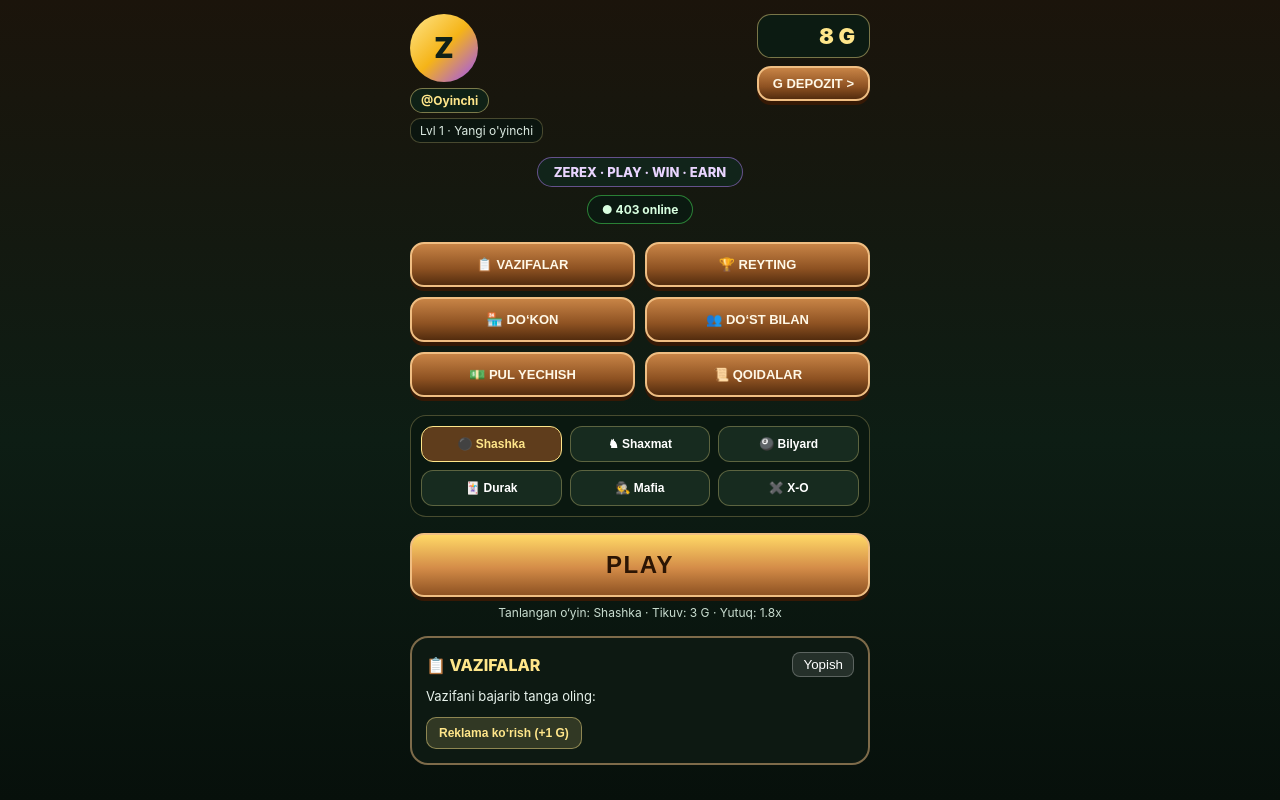
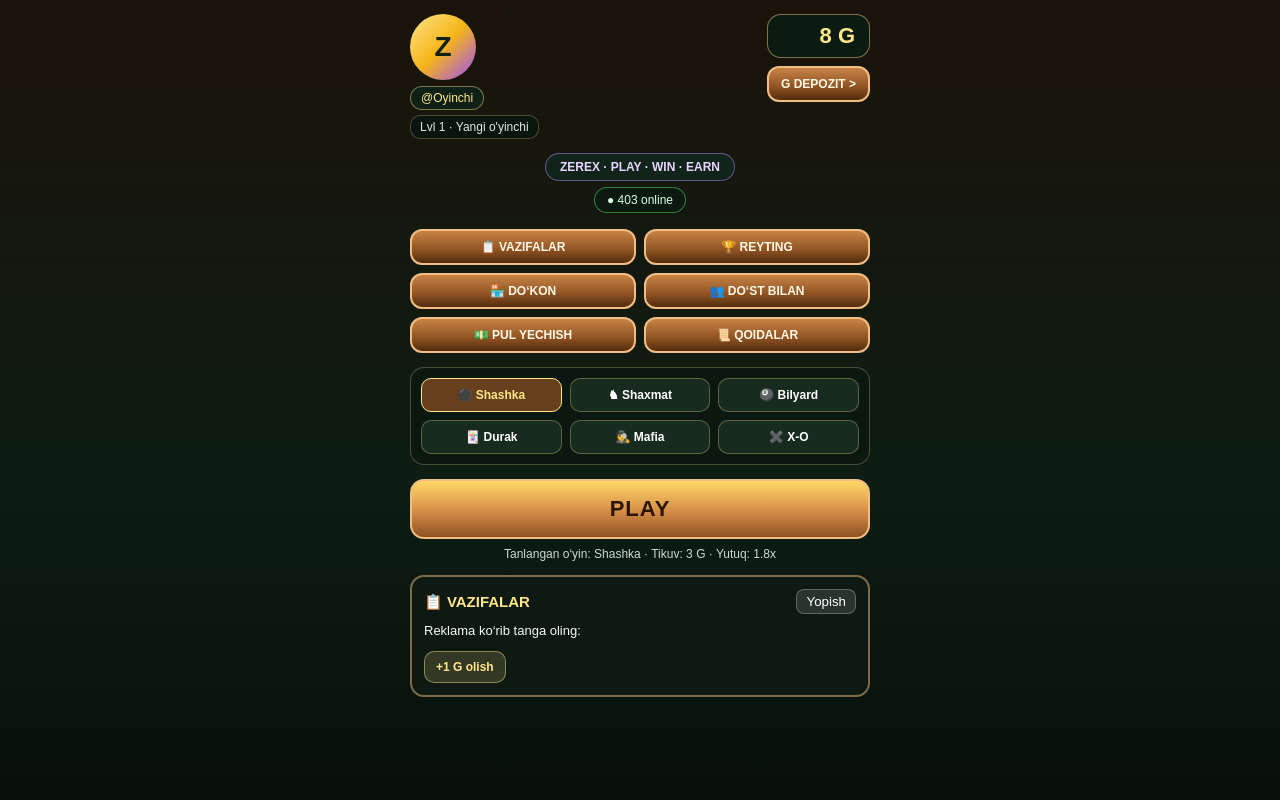
Before and after one commit to esirgapovsherzod456-a11y/Zerex, a plain HTML site: page index.html in a window 1280 px wide. Both pictures are taken after a click on the button "📋 VAZIFALAR". Drawn offline with Linux system fonts and the light colour scheme.

Commit message:
Update index.html

```diff
--- a/index.html
+++ b/index.html
@@ -5,297 +5,127 @@
   <meta name="viewport" content="width=device-width, initial-scale=1.0" />
   <title>Zerex</title>
   <style>
-    * {
-      box-sizing: border-box;
-      margin: 0;
-      padding: 0;
-    }
-
+    * { box-sizing: border-box; margin: 0; padding: 0; }
     body {
-      font-family: -apple-system, BlinkMacSystemFont, "Segoe UI", Roboto, sans-serif;
-      background: linear-gradient(180deg, #1b140b 0%, #0d1d14 55%, #07100b 100%);
+      font-family: Arial, sans-serif;
+      background: linear-gradient(180deg, #1b130a 0%, #0d1d13 60%, #07100a 100%);
       color: #f7faf7;
       min-height: 100vh;
       padding: 14px;
     }
-
-    .wrap {
-      max-width: 460px;
-      margin: 0 auto;
+    .app { max-width: 460px; margin: 0 auto; }
+    .top { display: flex; justify-content: space-between; align-items: flex-start; gap: 10px; margin-bottom: 14px; }
+    .avatar {
+      width: 66px; height: 66px; border-radius: 50%;
+      background: linear-gradient(135deg, #ffe68a, #f5b418, #9b4dff);
+      color: #102118; font-size: 28px; font-weight: bold;
+      display: flex; align-items: center; justify-content: center; margin-bottom: 6px;
     }
-
-    .top {
-      display: flex;
-      justify-content: space-between;
-      align-items: flex-start;
-      gap: 10px;
-      margin-bottom: 14px;
+    .pill {
+      display: inline-block; background: rgba(15, 34, 24, 0.95);
+      border: 1px solid rgba(255, 230, 138, 0.45);
+      border-radius: 999px; padding: 4px 10px; font-size: 12px; color: #ffe68a; margin-bottom: 5px;
     }
-
-    .avatar {
-      width: 68px;
-      height: 68px;
-      border-radius: 50%;
-      background: linear-gradient(135deg, #ffe68a, #f5b418, #9b4dff);
-      display: flex;
-      align-items: center;
-      justify-content: center;
-      font-size: 28px;
-      color: #102118;
-      font-weight: 900;
-      margin-bottom: 6px;
+    .sub {
+      display: block; background: rgba(10, 22, 16, 0.9);
+      border: 1px solid rgba(255, 230, 138, 0.25);
+      border-radius: 10px; padding: 4px 9px; font-size: 12px; color: #dcebe2;
     }
-
-    .tag {
-      display: inline-block;
-      background: rgba(15, 34, 24, 0.95);
-      border: 1px solid rgba(255, 230, 138, 0.45);
-      border-radius: 999px;
-      padding: 4px 10px;
-      font-size: 12px;
-      font-weight: 700;
-      color: #ffe68a;
-      margin-bottom: 5px;
+    .right { text-align: right; }
+    .bal {
+      background: rgba(12, 28, 19, 0.95); border: 1px solid rgba(255, 230, 138, 0.45);
+      border-radius: 14px; padding: 8px 14px; font-size: 22px; font-weight: bold;
+      color: #ffe68a; margin-bottom: 8px;
     }
-
-    .sub-tag {
-      display: block;
-      background: rgba(10, 22, 16, 0.9);
-      border: 1px solid rgba(255, 230, 138, 0.25);
-      border-radius: 10px;
-      padding: 4px 9px;
-      font-size: 12px;
-      color: #dcebe2;
+    .wood-btn {
+      background: linear-gradient(180deg, #c88446 0%, #8e5222 60%, #532c0e 100%);
+      border: 2px solid #f0be82; border-radius: 12px; color: #fff8e7;
+      font-weight: bold; cursor: pointer; padding: 9px 12px; font-size: 12px;
     }
-
-    .wallet {
-      text-align: right;
+    .center { text-align: center; margin: 10px 0 16px; }
+    .badge {
+      display: inline-block; background: rgba(18, 38, 28, 0.92);
+      border: 1px solid rgba(183, 128, 255, 0.5); border-radius: 999px;
+      padding: 6px 14px; font-size: 12px; font-weight: bold; color: #e9d5ff; margin-bottom: 6px;
     }
-
-    .bal-box {
-      background: rgba(12, 28, 19, 0.95);
-      border: 1px solid rgba(255, 230, 138, 0.45);
-      border-radius: 14px;
-      padding: 8px 14px;
-      font-size: 22px;
-      font-weight: 900;
-      color: #ffe68a;
-      margin-bottom: 8px;
+    .online {
+      display: inline-block; background: rgba(11, 27, 18, 0.92);
+      border: 1px solid rgba(72, 229, 91, 0.5); border-radius: 999px;
+      padding: 5px 12px; font-size: 12px; color: #d8ffe0;
     }
-
-    .btn-wood {
-      background: linear-gradient(180deg, #c88446 0%, #8e5222 60%, #532c0e 100%);
-      border: 2px solid #f0be82;
-      border-radius: 14px;
-      color: #fff8e7;
-      font-weight: 800;
-      cursor: pointer;
-      box-shadow: 0 4px 0 #361905;
+    .grid-menu { display: grid; grid-template-columns: repeat(2, 1fr); gap: 8px; margin-bottom: 14px; }
+    .games {
+      display: grid; grid-template-columns: repeat(3, 1fr); gap: 8px;
+      background: rgba(11, 24, 17, 0.88); border: 1px solid rgba(255, 230, 138, 0.25);
+      border-radius: 14px; padding: 10px; margin-bottom: 14px;
     }
-
-    .btn-wood:active {
-      transform: translateY(2px);
+    .g-btn {
+      background: rgba(25, 46, 34, 0.9); border: 1px solid rgba(255, 230, 138, 0.3);
+      border-radius: 10px; padding: 9px 6px; color: #fff; font-size: 12px; font-weight: bold; cursor: pointer;
     }
-
-    .dep-btn {
-      padding: 8px 14px;
-      font-size: 13px;
+    .g-btn.active { border-color: #ffe68a; background: rgba(142, 82, 34, 0.7); color: #ffe68a; }
+    .play {
+      width: 100%; padding: 15px; font-size: 22px; letter-spacing: 1px; color: #2c1504;
+      background: linear-gradient(180deg, #ffd866 0%, #d48c48 55%, #8e5222 100%);
+      border: 2px solid #f0be82; border-radius: 14px; font-weight: bold; cursor: pointer;
     }
-
-    .center-info {
-      text-align: center;
-      margin: 10px 0 18px;
+    .hint { text-align: center; margin-top: 8px; font-size: 12px; color: #c9ddd0; }
+    .box {
+      display: none; margin-top: 14px; background: rgba(14, 26, 19, 0.97);
+      border: 2px solid rgba(240, 190, 130, 0.5); border-radius: 14px; padding: 12px;
     }
-
-    .brand {
-      display: inline-block;
-      background: rgba(18, 38, 28, 0.92);
-      border: 1px solid rgba(183, 128, 255, 0.5);
-      border-radius: 999px;
-      padding: 6px 16px;
-      font-size: 13px;
-      font-weight: 800;
-      color: #e9d5ff;
-      margin-bottom: 8px;
-    }
-
-    .online {
-      display: inline-block;
-      background: rgba(11, 27, 18, 0.92);
-      border: 1px solid rgba(72, 229, 91, 0.5);
-      border-radius: 999px;
-      padding: 6px 14px;
-      font-size: 12px;
-      font-weight: 700;
-      color: #d8ffe0;
-    }
-
-    .menu-grid {
-      display: grid;
-      grid-template-columns: repeat(2, 1fr);
-      gap: 10px;
-      margin-bottom: 18px;
-    }
-
-    .menu-btn {
-      padding: 13px 10px;
-      font-size: 13px;
-    }
-
-    .games-box {
-      background: rgba(11, 24, 17, 0.88);
-      border: 1px solid rgba(255, 230, 138, 0.25);
-      border-radius: 16px;
-      padding: 10px;
-      margin-bottom: 16px;
-    }
-
-    .games-list {
-      display: grid;
-      grid-template-columns: repeat(3, 1fr);
-      gap: 8px;
-    }
-
-    .game-btn {
-      background: rgba(25, 46, 34, 0.9);
-      border: 1px solid rgba(255, 230, 138, 0.3);
-      border-radius: 12px;
-      padding: 10px 6px;
-      color: #fff;
-      font-size: 12px;
-      font-weight: 700;
-      cursor: pointer;
-    }
-
-    .game-btn.active {
-      border-color: #ffe68a;
-      background: rgba(142, 82, 34, 0.65);
-      color: #ffe68a;
-    }
-
-    .play-btn {
-      width: 100%;
-      padding: 16px;
-      font-size: 24px;
-      letter-spacing: 1.5px;
-      color: #2c1504;
-      background: linear-gradient(180deg, #ffd866 0%, #d48c48 55%, #8e5222 100%);
-    }
-
-    .hint {
-      text-align: center;
-      margin-top: 8px;
-      font-size: 12px;
-      color: #c9ddd0;
-    }
-
-    .panel {
-      display: none;
-      margin-top: 16px;
-      background: rgba(14, 26, 19, 0.97);
-      border: 2px solid rgba(240, 190, 130, 0.5);
-      border-radius: 18px;
-      padding: 14px;
-    }
-
-    .panel.show {
-      display: block;
-    }
-
-    .panel-head {
-      display: flex;
-      justify-content: space-between;
-      align-items: center;
-      margin-bottom: 10px;
-    }
-
-    .panel-title {
-      font-size: 16px;
-      font-weight: 800;
-      color: #ffe68a;
-    }
-
-    .close-x {
-      background: rgba(255, 255, 255, 0.1);
-      border: 1px solid rgba(255, 255, 255, 0.25);
-      color: #fff;
-      border-radius: 8px;
-      padding: 4px 10px;
-      cursor: pointer;
-    }
-
-    .panel-body {
-      font-size: 13px;
-      line-height: 1.5;
-      color: #e8f3ec;
-    }
-
-    .action-row {
-      display: flex;
-      flex-wrap: wrap;
-      gap: 8px;
-      margin-top: 10px;
-    }
-
-    .small-btn {
-      background: rgba(255, 230, 138, 0.15);
-      border: 1px solid rgba(255, 230, 138, 0.45);
-      color: #ffe68a;
-      border-radius: 10px;
-      padding: 8px 12px;
-      font-size: 12px;
-      font-weight: 700;
-      cursor: pointer;
-    }
+    .box.open { display: block; }
+    .box-top { display: flex; justify-content: space-between; align-items: center; margin-bottom: 8px; }
+    .box-title { font-size: 15px; font-weight: bold; color: #ffe68a; }
+    .x-btn { background: rgba(255,255,255,0.12); color: #fff; border: 1px solid rgba(255,255,255,0.25); border-radius: 8px; padding: 4px 9px; cursor: pointer; }
+    .row { display: flex; flex-wrap: wrap; gap: 8px; margin-top: 10px; }
+    .act { background: rgba(255,230,138,0.16); border: 1px solid rgba(255,230,138,0.45); color: #ffe68a; border-radius: 10px; padding: 8px 11px; font-size: 12px; font-weight: bold; cursor: pointer; }
+    p { font-size: 13px; line-height: 1.45; margin-bottom: 6px; }
   </style>
 </head>
 <body>
-  <div class="wrap">
+  <div class="app">
     <div class="top">
       <div>
         <div class="avatar">Z</div>
-        <div class="tag" id="nickText">@Oyinchi</div>
-        <span class="sub-tag" id="lvlText">Lvl 1 · Yangi o'yinchi</span>
+        <div class="pill" id="nick">@Oyinchi</div>
+        <span class="sub">Lvl 1 · Yangi o'yinchi</span>
       </div>
-
-      <div class="wallet">
-        <div class="bal-box" id="balText">8 G</div>
-        <button class="btn-wood dep-btn" onclick="openPanel('deposit')">G DEPOZIT &gt;</button>
+      <div class="right">
+        <div class="bal" id="bal">8 G</div>
+        <button class="wood-btn" onclick="openBox('deposit')">G DEPOZIT &gt;</button>
       </div>
     </div>
 
-    <div class="center-info">
-      <div class="brand">ZEREX · PLAY · WIN · EARN</div><br />
+    <div class="center">
+      <div class="badge">ZEREX · PLAY · WIN · EARN</div><br />
       <div class="online">● 403 online</div>
     </div>
 
-    <div class="menu-grid">
-      <button class="btn-wood menu-btn" onclick="openPanel('tasks')">📋 VAZIFALAR</button>
-      <button class="btn-wood menu-btn" onclick="openPanel('rating')">🏆 REYTING</button>
-      <button class="btn-wood menu-btn" onclick="openPanel('shop')">🏪 DO‘KON</button>
-      <button class="btn-wood menu-btn" onclick="openPanel('friend')">👥 DO‘ST BILAN</button>
-      <button class="btn-wood menu-btn" onclick="openPanel('withdraw')">💵 PUL YECHISH</button>
-      <button class="btn-wood menu-btn" onclick="openPanel('rules')">📜 QOIDALAR</button>
+    <div class="grid-menu">
+      <button class="wood-btn" onclick="openBox('tasks')">📋 VAZIFALAR</button>
+      <button class="wood-btn" onclick="openBox('rating')">🏆 REYTING</button>
+      <button class="wood-btn" onclick="openBox('shop')">🏪 DO‘KON</button>
+      <button class="wood-btn" onclick="openBox('friend')">👥 DO‘ST BILAN</button>
+      <button class="wood-btn" onclick="openBox('withdraw')">💵 PUL YECHISH</button>
+      <button class="wood-btn" onclick="openBox('rules')">📜 QOIDALAR</button>
     </div>
 
-    <div class="games-box">
-      <div class="games-list" id="gamesList"></div>
-    </div>
+    <div class="games" id="games"></div>
+    <button class="play" onclick="openBox('play')">PLAY</button>
+    <div class="hint" id="hint">Tanlangan o‘yin: Shashka · Tikuv: 3 G · Yutuq: 1.8x</div>
 
-    <button class="btn-wood play-btn" onclick="openPanel('play')">PLAY</button>
-    <div class="hint" id="hintText">Tanlangan o‘yin: Shashka · Tikuv: 3 G · Yutuq: 1.8x</div>
-
-    <div class="panel" id="panelBox">
-      <div class="panel-head">
-        <div class="panel-title" id="panelTitle">Bo‘lim</div>
-        <button class="close-x" onclick="closePanel()">Yopish</button>
+    <div class="box" id="box">
+      <div class="box-top">
+        <div class="box-title" id="boxTitle">Bo‘lim</div>
+        <button class="x-btn" onclick="closeBox()">Yopish</button>
       </div>
-      <div class="panel-body" id="panelBody"></div>
+      <div id="boxBody"></div>
     </div>
   </div>
 
   <script>
-    const games = [
+    const list = [
       { id: "shashka", name: "⚫ Shashka" },
       { id: "shaxmat", name: "♞ Shaxmat" },
       { id: "bilyard", name: "🎱 Bilyard" },
@@ -304,49 +134,47 @@
       { id: "xo", name: "✖️ X-O" }
     ];
 
-    let currentGame = games[0];
-    let balance = 8;
-    let stake = 3;
+    let cur = list[0];
+    let coins = 8;
+    let bet = 3;
 
-    function updateUI() {
-      document.getElementById("balText").textContent = balance + " G";
-      document.getElementById("hintText").textContent =
-        "Tanlangan o‘yin: " + currentGame.name.replace(/^[^\s]+\s/, "") +
-        " · Tikuv: " + stake + " G · Yutuq: 1.8x";
+    function refresh() {
+      document.getElementById("bal").textContent = coins + " G";
+      document.getElementById("hint").textContent =
+        "Tanlangan o‘yin: " + cur.name.replace(/^[^\s]+\s/, "") + " · Tikuv: " + bet + " G · Yutuq: 1.8x";
 
-      const list = document.getElementById("gamesList");
-      list.innerHTML = "";
-      games.forEach(function (g) {
-        const btn = document.createElement("button");
-        btn.className = "game-btn" + (g.id === currentGame.id ? " active" : "");
-        btn.textContent = g.name;
-        btn.onclick = function () {
-          currentGame = g;
-          updateUI();
-          openPanel("play");
+      const wrap = document.getElementById("games");
+      wrap.innerHTML = "";
+      list.forEach(function (item) {
+        const b = document.createElement("button");
+        b.className = "g-btn" + (item.id === cur.id ? " active" : "");
+        b.textContent = item.name;
+        b.onclick = function () {
+          cur = item;
+          refresh();
+          openBox("play");
         };
-        list.appendChild(btn);
+        wrap.appendChild(b);
       });
     }
 
-    function openPanel(type) {
-      const box = document.getElementById("panelBox");
-      const title = document.getElementById("panelTitle");
-      const body = document.getElementById("panelBody");
-      box.classList.add("show");
+    function openBox(type) {
+      const box = document.getElementById("box");
+      const title = document.getElementById("boxTitle");
+      const body = document.getElementById("boxBody");
+      box.classList.add("open");
 
       if (type === "play") {
-        const prize = Math.floor(stake * 1.8);
-        title.textContent = currentGame.name;
+        const win = Math.floor(bet * 1.8);
+        title.textContent = cur.name;
         body.innerHTML =
-          "<p>Tikuv: <b>" + stake + " G</b> · Yutuq: <b>" + prize + " G (1.8x)</b></p>" +
-          "<p>Vaqt: <b>6:30</b> umumiy · <b>50s</b> har yurishga · Raqib navbatida: <b>Raqib o‘ylamoqda...</b></p>" +
-          "<div class='action-row'>" +
-          "<button class='small-btn' onclick='changeStake(3)'>3 G</button>" +
-          "<button class='small-btn' onclick='changeStake(10)'>10 G</button>" +
-          "<button class='small-btn' onclick='changeStake(50)'>50 G</button>" +
-          "<button class='small-btn' onclick='playRound(\"win\")'>G‘alaba (+ " + prize + " G)</button>" +
-          "<button class='small-btn' onclick='playRound(\"draw\")'>Durrang</button>" +
+          "<p>Tikuv: <b>" + bet + " G</b> · Yutuq: <b>" + win + " G (1.8x)</b></p>" +
+          "<p>Umumiy vaqt: <b>6:30</b> · Yurish: <b>50s</b> · Raqib navbati: <b>Raqib o‘ylamoqda...</b></p>" +
+          "<div class='row'>" +
+          "<button class='act' onclick='setBet(3)'>3 G</button>" +
+          "<button class='act' onclick='setBet(10)'>10 G</button>" +
+          "<button class='act' onclick='finishMatch(\"win\")'>G‘alaba (+ " + win + " G)</button>" +
+          "<button class='act' onclick='finishMatch(\"loss\")'>Yutqazish (-" + bet + " G)</button>" +
           "</div>";
         return;
       }
@@ -356,41 +184,41 @@
         body.innerHTML =
           "<p>Karta: <b>6262 5702 3220 5437</b> (Esirgapov Sherzod)</p>" +
           "<p>Paket: <b>1 000 G = 11 000 so‘m</b></p>" +
-          "<div class='action-row'>" +
-          "<button class='small-btn' onclick='addCoins(1000)'>+1 000 G qo‘shish</button>" +
-          "</div>";
+          "<div class='row'><button class='act' onclick='addCoins(1000)'>+1 000 G qo‘shish</button></div>";
         return;
       }
 
       if (type === "tasks") {
         title.textContent = "📋 VAZIFALAR";
         body.innerHTML =
-          "<p>Vazifani bajarib tanga oling:</p>" +
-          "<div class='action-row'><button class='small-btn' onclick='addCoins(1)'>Reklama ko‘rish (+1 G)</button></div>";
+          "<p>Reklama ko‘rib tanga oling:</p>" +
+          "<div class='row'><button class='act' onclick='addCoins(1)'>+1 G olish</button></div>";
         return;
       }
 
       if (type === "rating") {
         title.textContent = "🏆 REYTING";
-        body.innerHTML = "<p>1. @Oyinchi — " + balance + " G</p><p>2. Pokiza — 450 G</p><p>3. Javohir — 320 G</p>";
+        body.innerHTML = "<p>1. @Oyinchi — " + coins + " G</p><p>2. Pokiza — 450 G</p><p>3. Javohir — 320 G</p>";
         return;
       }
 
       if (type === "shop") {
         title.textContent = "🏪 DO‘KON";
-        body.innerHTML = "<p>Oltin ramka — 5 G</p><div class='action-row'><button class='small-btn' onclick='buyItem(5)'>Sotib olish (5 G)</button></div>";
+        body.innerHTML =
+          "<p>Oltin ramka — 5 G</p>" +
+          "<div class='row'><button class='act' onclick='spendCoins(5)'>Sotib olish (5 G)</button></div>";
         return;
       }
 
       if (type === "friend") {
         title.textContent = "👥 DO‘ST BILAN";
-        body.innerHTML = "<p>Do‘stingiz bilan " + currentGame.name + " o‘ynash uchun tikuvni tanlang: <b>" + stake + " G</b>.</p>";
+        body.innerHTML = "<p>Do‘stingiz bilan " + cur.name + " o‘ynash uchun tikuv: <b>" + bet + " G</b>.</p>";
         return;
       }
 
       if (type === "withdraw") {
         title.textContent = "💵 PUL YECHISH";
-        body.innerHTML = "<p>Joriy balans: <b>" + balance + " G</b>. Minimal yechish: <b>1 000 G</b>.</p>";
+        body.innerHTML = "<p>Balans: <b>" + coins + " G</b> · Minimal yechish: <b>1 000 G</b>.</p>";
         return;
       }
 
@@ -398,40 +226,42 @@
       body.innerHTML = "<p>Shashkada toshni yutib olish majburiy. Har yurishga 50s, umumiy vaqt 6:30. Durrang ikki taraf roziligida.</p>";
     }
 
-    function closePanel() {
-      document.getElementById("panelBox").classList.remove("show");
+    function closeBox() {
+      document.getElementById("box").classList.remove("open");
     }
 
-    function changeStake(val) {
-      stake = val;
-      updateUI();
-      openPanel("play");
+    function setBet(v) {
+      bet = v;
+      refresh();
+      openBox("play");
     }
 
-    function addCoins(val) {
-      balance += val;
-      updateUI();
+    function addCoins(v) {
+      coins += v;
+      refresh();
     }
 
-    function buyItem(price) {
-      if (balance < price) {
-        alert("Balansda yetarli tanga yo‘q.");
+    function spendCoins(v) {
+      if (coins < v) {
+        alert("Balans yetarli emas.");
         return;
       }
-      balance -= price;
-      updateUI();
+      coins -= v;
+      refresh();
     }
 
-    function playRound(outcome) {
-      if (balance < stake) {
-        alert("Balansda yetarli tanga yo‘q.");
+    function finishMatch(res) {
+      if (coins < bet) {
+        alert("Balans yetarli emas.");
         return;
       }
-      if (outcome === "win") {
-        balance = balance - stake + Math.floor(stake * 1.8);
+      if (res === "win") {
+        coins = coins - bet + Math.floor(bet * 1.8);
+      } else {
+        coins = coins - bet;
       }
-      updateUI();
-      openPanel("play");
+      refresh();
+      openBox("play");
     }
 
     try {
@@ -439,12 +269,12 @@
         window.Telegram.WebApp.ready();
         const u = window.Telegram.WebApp.initDataUnsafe && window.Telegram.WebApp.initDataUnsafe.user;
         if (u && u.username) {
-          document.getElementById("nickText").textContent = "@" + u.username;
+          document.getElementById("nick").textContent = "@" + u.username;
         }
       }
     } catch (e) {}
 
-    updateUI();
+    refresh();
   </script>
 </body>
 </html>
```
